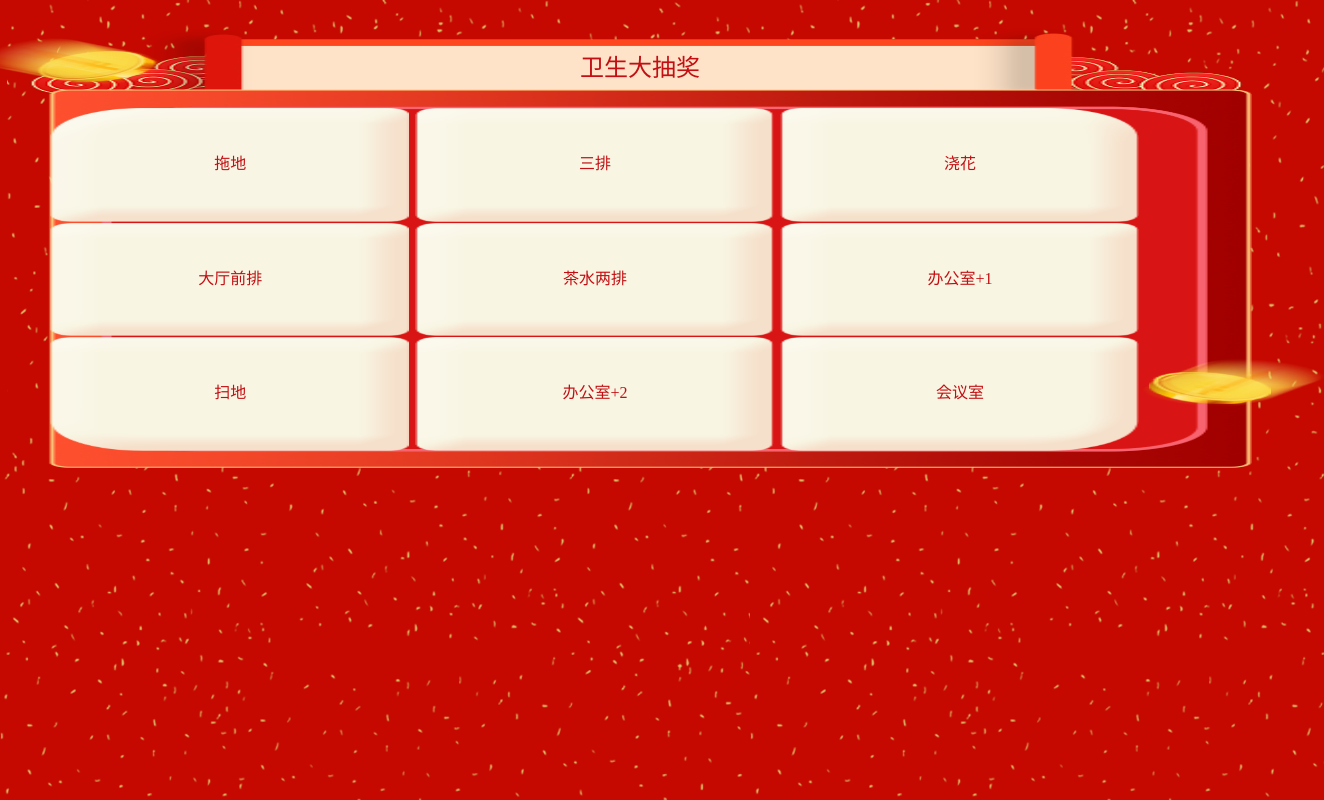
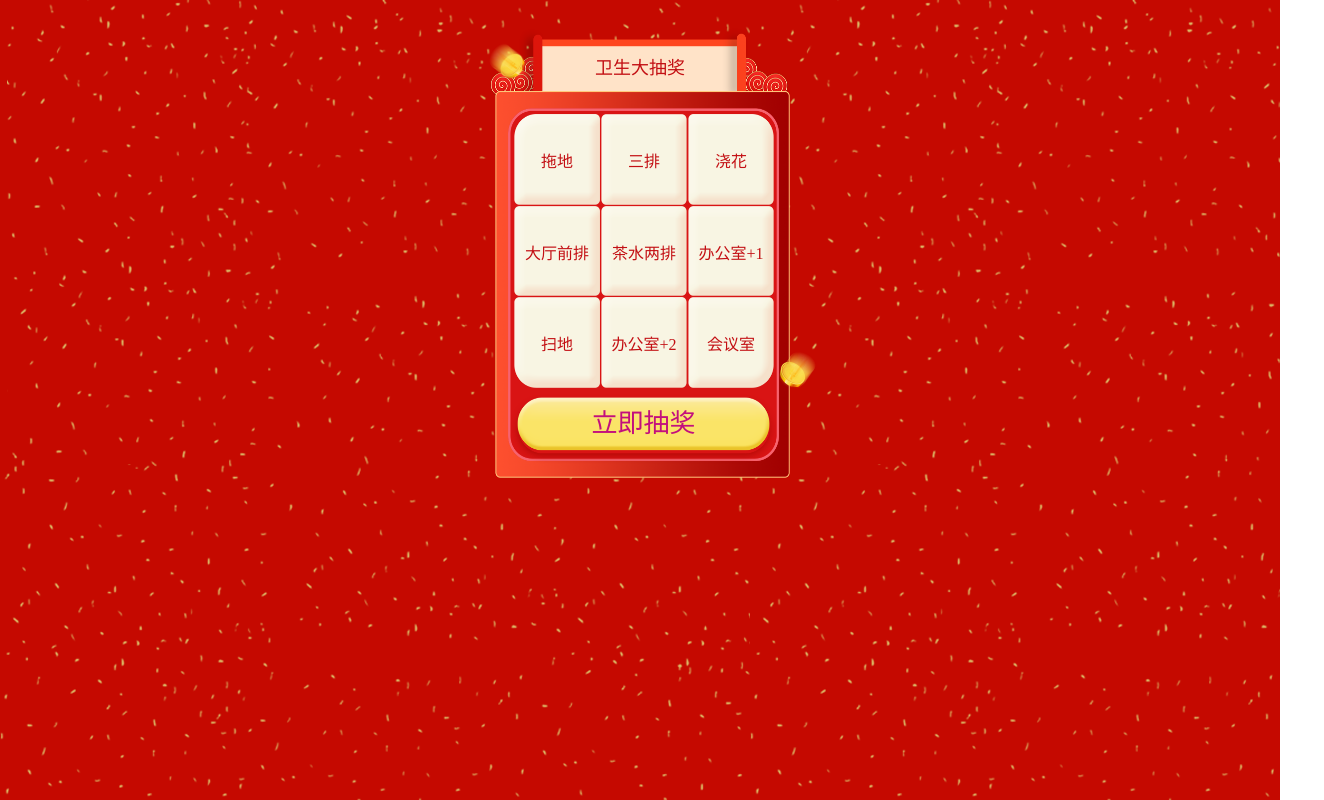
Before and after one commit to f854520061/turntable, a website built with webpack: page src/index.html in a window 1280 px wide. Shown: the whole page, 1324 px wide, since content can reach past the window. Built offline with nearby package versions, Linux system fonts and the light colour scheme.

Commit message:
页面优化

```diff
--- a/src/css/main.css
+++ b/src/css/main.css
@@ -3,10 +3,16 @@ body {
     padding: 20px;
 }
 
+#root {
+    width: 300px;
+    height: 700px;
+    margin: 0 auto;
+}
+
 .container {
     background: url("../../public/back_1.png") no-repeat;
-    width: 100%;
-    height: 55vh;
+    width: 300px;
+    height: 450px;
     background-size: 100% 100%;
     position: relative;
 }
@@ -14,20 +20,20 @@ body {
 .c_title {
     text-align: center;
     display: block;
-    height: 8vh;
-    line-height: 10vh;
-    font-size: 1.5rem;
+    height: 65px;
+    line-height: 80px;
+    font-size: 18px;
     color: #c30f13;
 }
 
 .container .back_lt {
     background: url("../../public/back_2.png") no-repeat;
-    width: 10%;
-    height: 4vh;
+    width: 25px;
+    height: 25px;
     background-size: 100% 100%;
     position: absolute;
-    left: 0.5rem;
-    top: 1.4rem;
+    left: 10px;
+    top: 25px;
 }
 .container .back_lt::after {
     content: "";
@@ -42,10 +48,10 @@ body {
 .container .back_r {
     background: url("../../public/back_4.png") no-repeat;
     position: absolute;
-    width: 10%;
-    height: 4vh;
-    right: -1.2rem;
-    top: 21.5rem;
+    width: 25px;
+    height: 25px;
+    right: -15px;
+    top: 334px;
     background-size: 100% 100%;
 }
 
@@ -60,9 +66,9 @@ body {
 }
 
 .container .content {
-    width: 89%;
-    height: 43vh;
-    margin: 1rem auto 0 1.4rem;
+    width: 260px;
+    height: 275px;
+    margin: 21px auto 0 24px;
     border-radius: 1.8rem;
     display: flex;
     flex-wrap: wrap;
@@ -74,7 +80,7 @@ body {
     width: 33%;
     height: 33%;
     text-align: center;
-    line-height: 14vh;
+    line-height: 95px;
     background-size: 100% 100% !important;
     color: #c30f13;
 }
@@ -105,3 +111,14 @@ body {
 .box_9 {
     background: url("../../public/box_9.png") no-repeat;
 }
+.start {
+    width: 267px;
+    margin: 5px auto 0 20px;
+    height: 70px;
+    background: url("../../public/back_6.png") no-repeat;
+    background-size: 100% 100%;
+    text-align: center;
+    line-height: 60px;
+    font-size: 26px;
+    color: #C30F7D;
+}
--- a/src/index.html
+++ b/src/index.html
@@ -22,6 +22,7 @@
                 <span class="box box_8">办公室+2</span>
                 <span class="box box_9">会议室</span>
             </div>
+            <div class="start">立即抽奖</div>
         </section>
     </div>
 </body>
```
Also changed, not shown: public/back_6.png (added).
